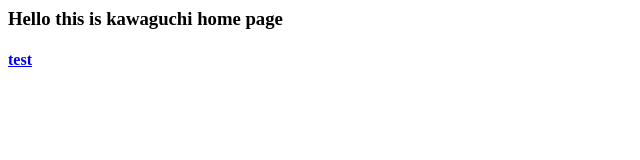
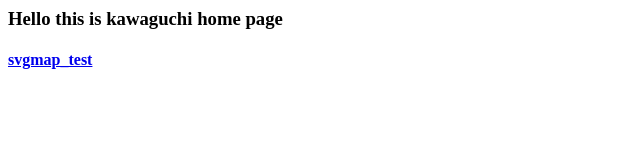
Before and after one commit to ko-kawaguchi/svgmap_test, a plain HTML site: page index.html in a window 1280 px wide. Shown: the full height of the page, 0-640 px from the left. Drawn offline with Linux system fonts and the light colour scheme.

Commit message:
update index.html

```diff
--- a/index.html
+++ b/index.html
@@ -4,7 +4,7 @@
         Hello this is kawaguchi home page
         </h3>
         <h4>
-            <a href="svgmap_test.html">test</a>
+            <a href="svgmap_test.html">svgmap_test</a>
         </h4>
     </body>
 </html>
```
